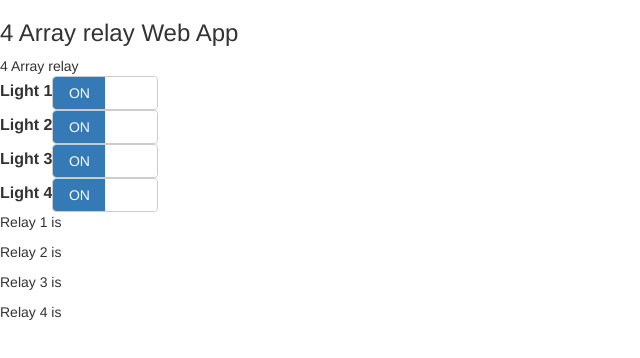
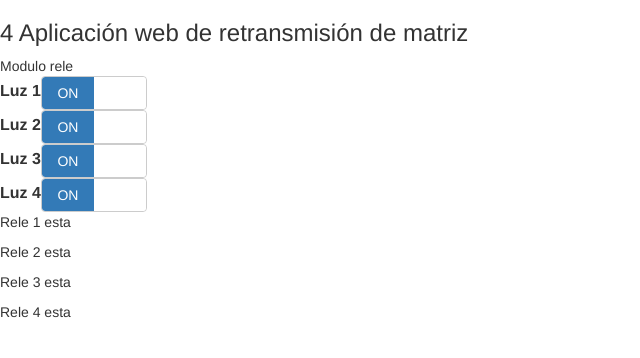
Before and after one commit to puntoCL/Rele-4, a plain HTML site: page var/www/html/index.html in a window 1280 px wide. Shown: the whole page, without its empty margins (0-640 px from the left). Drawn offline with Linux system fonts and the light colour scheme; no server answers.

Commit message:
Update index.html

```diff
--- a/var/www/html/index.html
+++ b/var/www/html/index.html
@@ -8,7 +8,7 @@ Jquery  -  http://jquery.com/
 <html>
 <head>
 <meta charset="UTF-8" />
-<!-- for mobile version -->
+<!--  version movil -->
 <meta name="viewport" content="width=400px, initial-scale=1">
 <link href="bootstrap.css" rel="stylesheet">
 <link href="bootstrap-switch.css" rel="stylesheet">
@@ -19,53 +19,53 @@ Jquery  -  http://jquery.com/
 
 
 <body>
-<h3>4 Array relay Web App</h3>
+<h3>4 Aplicación web de retransmisión de matriz</h3>
 
 <div>
-<span>4 Array relay</span></br>
-<!-- creating table -->
+<span>Modulo rele</span></br>
+<!-- table -->
 <table>
   <tr>
-    <td><label for="relay1">Light 1</label></td>
-    <!-- creating button for the relay -->
+    <td><label for="relay1">Luz 1</label></td>
+    <!-- creando el botón para el relevo -->
     <td><input type="checkbox" name="relay1" id="relay1"checked></td>
   </tr>
     <tr>
-    <td><label for="relay2">Light 2</label></td>
+    <td><label for="relay2">Luz 2</label></td>
     <td><input type="checkbox" name="relay2" id="relay2"checked></td>
   </tr>
     <tr>
-    <td><label for="relay3">Light 3</label></td>
+    <td><label for="relay3">Luz 3</label></td>
     <td><input type="checkbox" name="relay3" id="relay3"checked></td>
   </tr>
     <tr>
-    <td><label for="relay4">Light 4</label></td>
+    <td><label for="relay4">Luz 4</label></td>
     <td><input type="checkbox" name="relay4" id="relay4"checked></td>
   </tr>
 
 
 </table>
 
-<!-- feedback paragraphs -->
+<!-- párrafos de comentarios -->
 
-<p>Relay 1 is  <span id="feedback1"></span> </p>
+<p>Rele 1 esta  <span id="feedback1"></span> </p>
 
-<p>Relay 2 is <span id="feedback2"></span> </p>
+<p>Rele 2 esta <span id="feedback2"></span> </p>
 
-<p>Relay 3 is <span id="feedback3"></span> </p>
+<p>Rele 3 esta <span id="feedback3"></span> </p>
 
-<p>Relay 4 is <span id="feedback4"></span> </p>
+<p>Rele 4 esta <span id="feedback4"></span> </p>
 </div>
 
 <script type="text/javascript">
 
 
-//setting all buttons off state to be red color
+//configurar todos los botones fuera de estado para ser de color rojo
 $.fn.bootstrapSwitch.defaults.offColor="danger";
 
 
 
-//inicalizing the switch buttons
+//inicalizar los botones de cambio
 $("[name='relay1']").bootstrapSwitch();
 $("[name='relay2']").bootstrapSwitch();
 $("[name='relay3']").bootstrapSwitch();
@@ -73,30 +73,30 @@ $("[name='relay4']").bootstrapSwitch();
 
 
 
-//this will be execute when the html is ready
+//esto se ejecutará cuando el html esté listo
 $(document).ready(function(){
 
-  //ajax request with post method (better to be GET)
+  //solicitud ajax con método de publicación (mejor para ser GET)
   $.ajax({
     method: "POST",
     url: "firstCheck.php",
     data: {}
   })
   .done(function( msg ) {
-    // we need to parse the responce 2 times
+    // tenemos que analizar la respuesta 2 veces
     msg = JSON.parse(msg);
     msg = JSON.parse(msg);
 
-    //for loop that is implemented for the feedback divs and buttons state
+    //para el bucle que se implementa para el estado de botones y divs de retroalimentación
     for(var i = 0 ; i < 4; i++){
 
-      // setting the feedback divs
+      // establecer los comentarios divs
       if(msg[i] == true){
-        $("#feedback"+(i+1)).html("Turned On");
+        $("#feedback"+(i+1)).html("esta On");
       }else{
-        $("#feedback"+(i+1)).html("Turned Off");
+        $("#feedback"+(i+1)).html("esta Off");
       }
-      //setting the current button state
+      //configurando el estado actual del botón
       $("[name='relay"+(i+1)+"']").bootstrapSwitch('state',msg[i]);
     }
 });
@@ -110,13 +110,13 @@ $(document).ready(function(){
 
 
 
-// making onclick event listener for the buttons
+// Hacer onclick event listener para los botones
 $('input[name="relay1"],'+
   'input[name="relay2"],'+
   'input[name="relay3"],'+
   'input[name="relay4"]').on('switchChange.bootstrapSwitch', function(event, state) {
 
-// checking whitch button is clicked
+// verificando qué botón se hace clic
 var relayID = event.target.id.substring(event.target.id.length - 1);
 
 
@@ -129,11 +129,11 @@ $.ajax({
   data: { clicked :state , relayId:relayID}
 })
   .done(function( msg ) {
-  // changing the feedback paragraphs
+  // cambiando los comentarios
   if(msg == "true"){
-    $("#feedback"+(relayID)).html("Turned On");
+    $("#feedback"+(relayID)).html("esta On");
   }else{
-    $("#feedback"+(relayID)).html("Turned Off");
+    $("#feedback"+(relayID)).html("esta Off");
   }
 
   });
```
